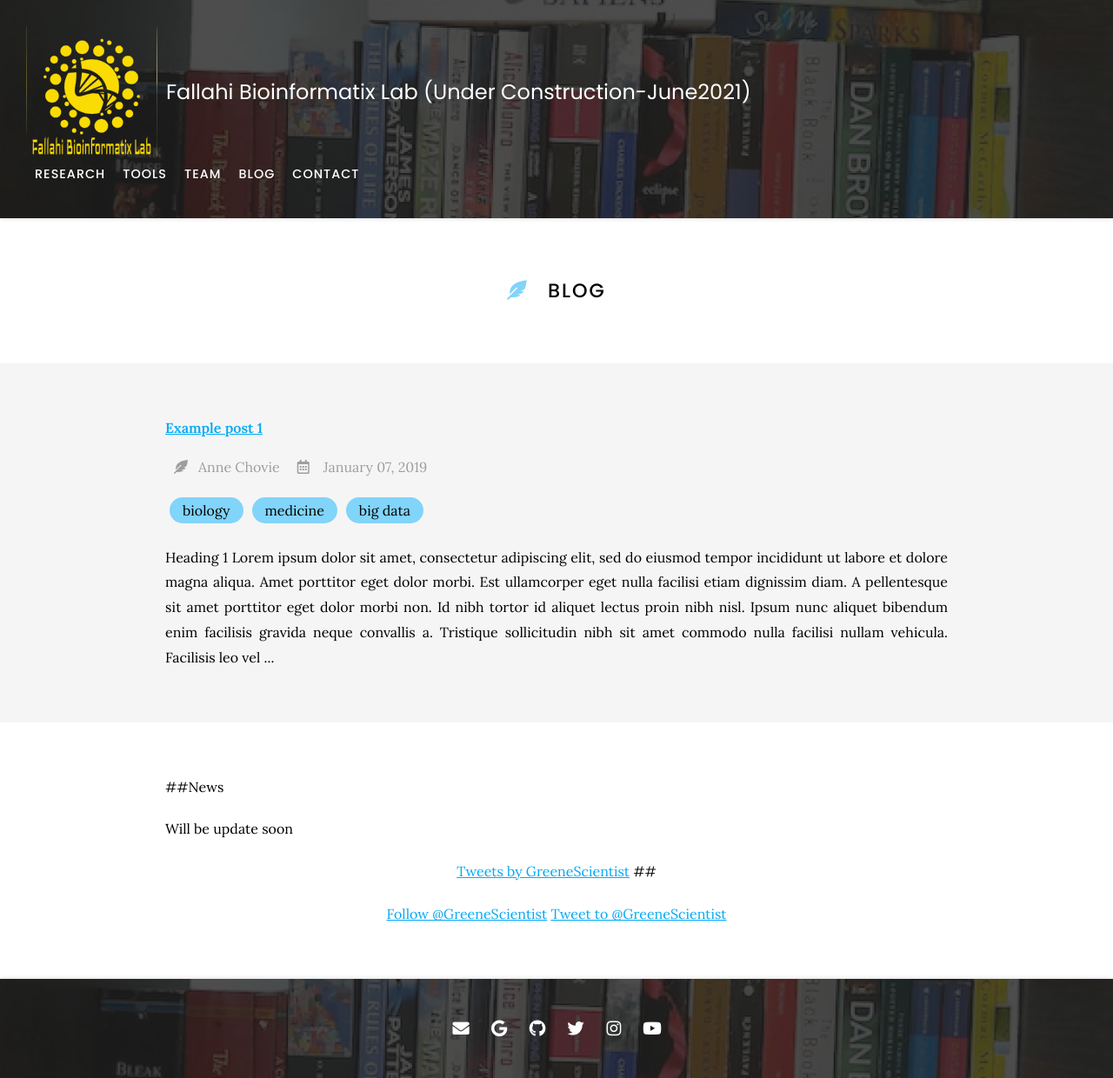
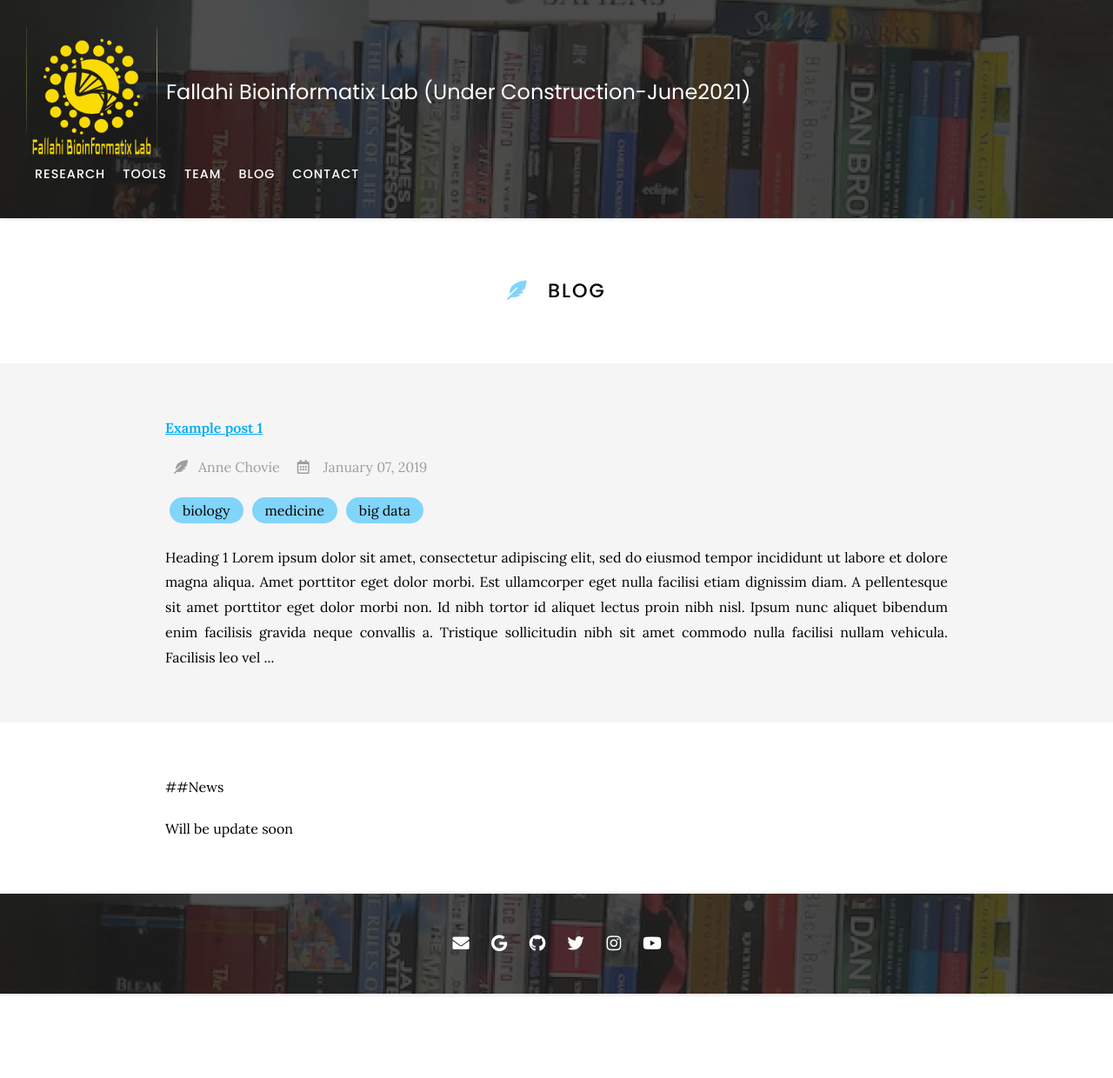
Before and after one commit to Hossein-Fallahi/Fallahi-Bioinformatics-Lab, a Jekyll site: the page built from blog/index.md, in a window 1280 px wide. Shown: the whole page at 87% size. Built offline with Jekyll 4.4.1, drawn with Linux system fonts in a browser that asks for light colours; nearby versions of some CDN libraries; comment, search, counter and statistics services are not loaded; after the commit the page ends 1143 px from its top, so only the background shows below that.

Commit message:
Update index.md

```diff
--- a/blog/index.md
+++ b/blog/index.md
@@ -18,12 +18,3 @@ nav:
 ##News
 
 Will be update soon
-
-<!-- Twitter embeds from https://publish.twitter.com/ -->
-
-<a class="twitter-timeline" data-width="400" data-height="400" href="https://twitter.com/GreeneScientist?ref_src=twsrc%5Etfw">Tweets by GreeneScientist</a> ##<script async src="https://platform.twitter.com/widgets.js" charset="utf-8"></script>
-{:.center}
-
-<a href="https://twitter.com/GreeneScientist?ref_src=twsrc%5Etfw" class="twitter-follow-button" data-show-count="false">Follow @GreeneScientist</a><script async src="https://platform.twitter.com/widgets.js" charset="utf-8"></script>
-<a href="https://twitter.com/intent/tweet?screen_name=GreeneScientist&ref_src=twsrc%5Etfw" class="twitter-mention-button" data-show-count="false">Tweet to @GreeneScientist</a><script async src="https://platform.twitter.com/widgets.js" charset="utf-8"></script>
-{:.center}
```
